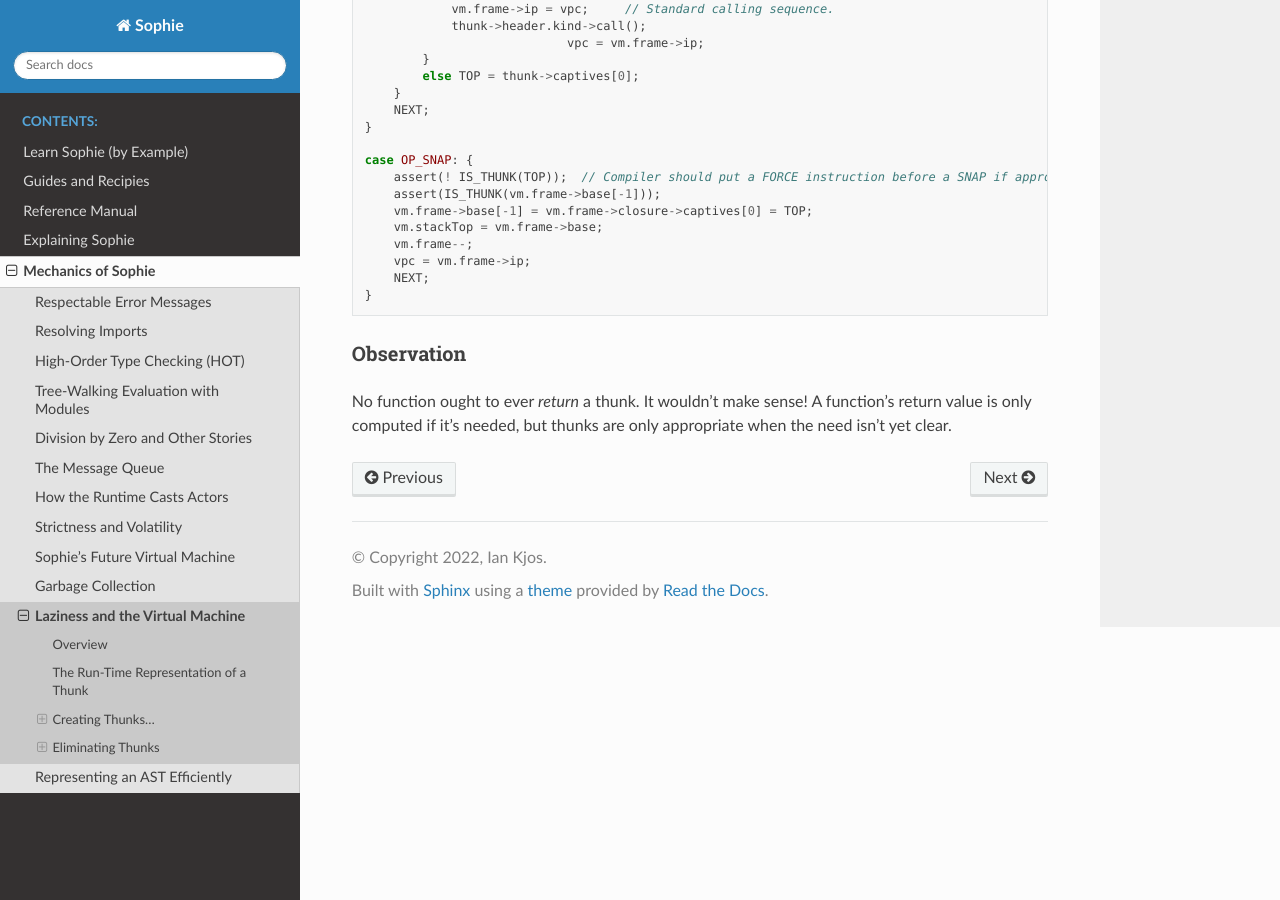
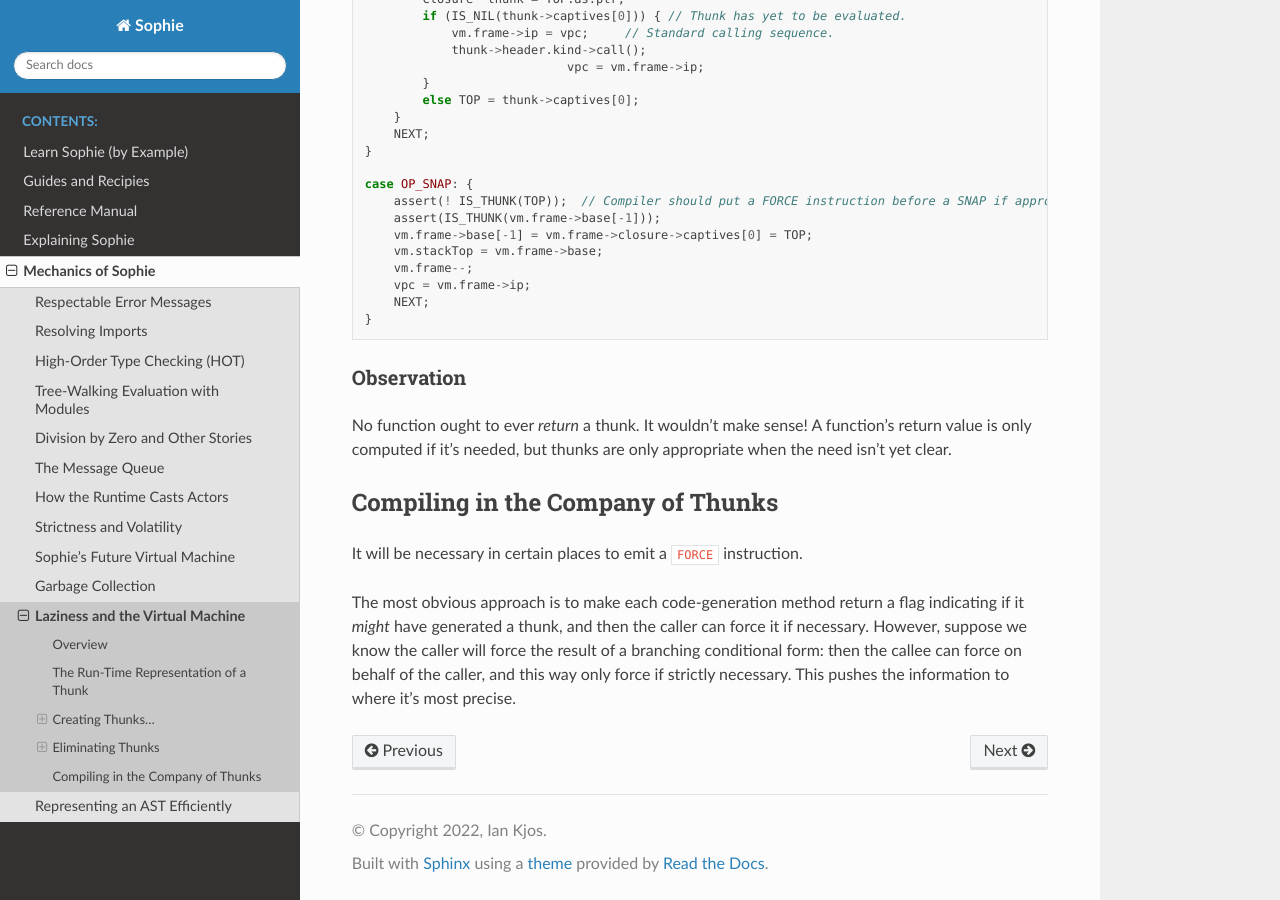
Before and after one commit to kjosib/sophie, a Sphinx documentation site: the page built from docs/tech/lazy.rst, in a window 1280 px wide and 900 px high, scrolled down 1977 px. Built offline with Sphinx 7.4.7 and the Read the Docs theme 2.0.0, drawn with Linux system fonts in a browser that asks for light colours; some of the changed text lies outside the part shown.

Commit message:
Thunk basics for VM

```diff
--- a/docs/tech/lazy.rst
+++ b/docs/tech/lazy.rst
@@ -111,3 +111,16 @@
 No function ought to ever *return* a thunk. It wouldn't make sense!
 A function's return value is only computed if it's needed,
 but thunks are only appropriate when the need isn't yet clear.
+
+
+Compiling in the Company of Thunks
+===================================
+
+It will be necessary in certain places to emit a ``FORCE`` instruction.
+
+The most obvious approach is to make each code-generation method return
+a flag indicating if it *might* have generated a thunk, and then the caller
+can force it if necessary. However, suppose we know the caller will force
+the result of a branching conditional form: then the callee can force on
+behalf of the caller, and this way only force if strictly necessary.
+This pushes the information to where it's most precise.
```
Also changed, not shown: 2 other files.
